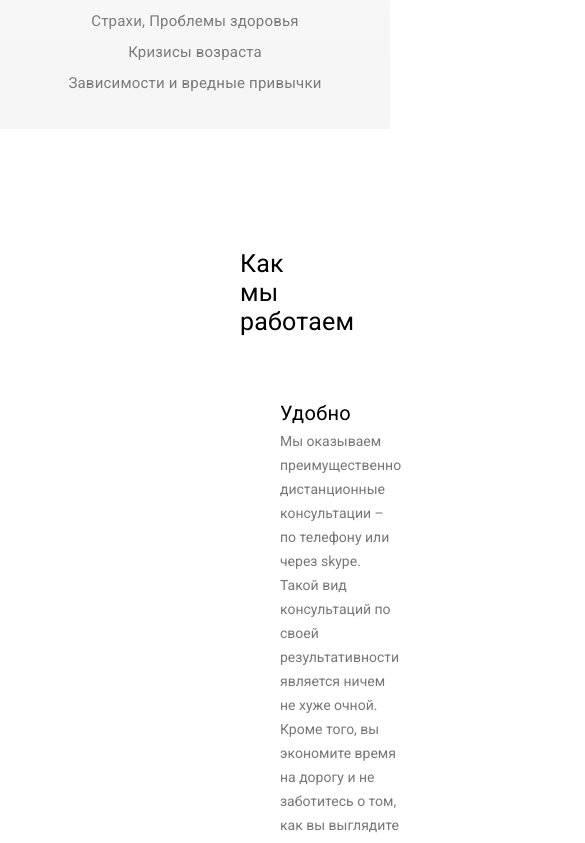
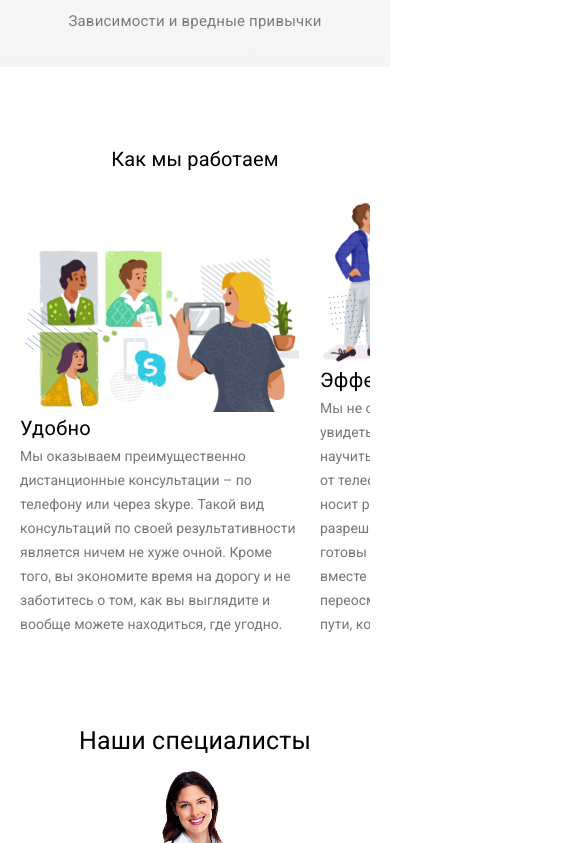
Before and after one commit to YongminK/i-understand-mockup-test, a React app: page / in a window 390 px wide. Shown: the part 1157-2000 px from the top of the page, 585 px wide, since content can reach past the window. Built offline with nearby package versions, Linux system fonts and the light colour scheme.

Commit message:
responsive

```diff
--- a/src/components/common/Questions.js
+++ b/src/components/common/Questions.js
@@ -25,7 +25,7 @@ class Questions extends React.Component {
                 </div>
                 <div className="questions__block">
                     <div className="block__item">
-                        <div className="block__question">
+                        <div className="block__question" >
                             Как начать отвечать на платные вопросы?
                         </div>
                         <div className="block__answer">
--- a/src/components/home/Carousel.js
+++ b/src/components/home/Carousel.js
@@ -18,7 +18,7 @@ export default class Carousel extends React.Component {
                     <div className="specialists__name">
                         <p>Елизавета Сергеевна</p>
                     </div>
-                    <div className="specialists__description">
+                    <siv className="specialists__description">
                         <p className="specialists__description__experience">
                             Опыт работы: 25 лет
                                         </p>
@@ -28,7 +28,7 @@ export default class Carousel extends React.Component {
                         <p className="specialists__description__text">
                             Работала в поликлинике №2. Врачом стать мечтала, эта профессия нравится потому, что она нужна людям. После работы много гуляю пешком и занимаюсь спортом – врач должен быть в форме.
                                         </p>
-                    </div>
+                    </siv>
                 </div>
                 <div className="carousel__item">
                     <div className="specialists__logo">
--- a/src/components/home/Work.js
+++ b/src/components/home/Work.js
@@ -1,8 +1,8 @@
 import React from 'react';
 
-class Work extends React.Component{
-    render(){
-        return(
+class Work extends React.Component {
+    render() {
+        return (
             <section className="work">
                 <div className="work__how">
                     <p className="how__text">
@@ -10,6 +10,7 @@ class Work extends React.Component{
                     </p>
                 </div>
                 <div className="work__block">
+                    <div className="work__block__item">
                         <div className="work__block__img work__block__img--1"></div>
                         <div className="work__block__text">
                             <h3 className="work__block__head">Удобно</h3>
@@ -20,7 +21,7 @@ class Work extends React.Component{
                             </div>
                         </div>
                     </div>
-                <div className="work__block">
+                    <div className="work__block__item">
                         <div className="work__block__img work__block__img--2"></div>
                         <div className="work__block__text">
                             <h3 className="work__block__head">Эффективно</h3>
@@ -31,7 +32,7 @@ class Work extends React.Component{
                             </div>
                         </div>
                     </div>
-                <div className="work__block">
+                    <div className="work__block__item">
                         <div className="work__block__img work__block__img--3"></div>
                         <div className="work__block__text">
                             <h3 className="work__block__head">Конфиденциально</h3>
@@ -42,7 +43,7 @@ class Work extends React.Component{
                             </div>
                         </div>
                     </div>
-                <div className="work__block">
+                    <div className="work__block__item">
                         <div className="work__block__img work__block__img--4"></div>
                         <div className="work__block__text">
                             <h3 className="work__block__head">С пониманием</h3>
@@ -53,6 +54,8 @@ class Work extends React.Component{
                             </div>
                         </div>
                     </div>
+                </div>
+
             </section>
         )
     }
--- a/src/index.html
+++ b/src/index.html
@@ -7,6 +7,8 @@
         <meta name="description" content="">
         <meta name="viewport" content="width=device-width, initial-scale=1">
         <link href="https://fonts.googleapis.com/css?family=Montserrat|Open+Sans|Roboto&display=swap&subset=cyrillic" rel="stylesheet">
+        <link rel="stylesheet" href="https://www.w3schools.com/w3css/4/w3.css">
+
     </head>
     <body>
         <section id="root"></section>
--- a/src/style/questions.css
+++ b/src/style/questions.css
@@ -56,6 +56,7 @@
     font-size: 15px;
     letter-spacing: 0.33px;
     line-height: 20px;
+    display: none;
 }
 
 .block__answer p {
@@ -76,9 +77,80 @@
     padding: 0 355px;
 }
 
-.questions__contacts a{
+.questions__contacts a {
     font-weight: bold;
     color: #1D1C1C;
     text-decoration: none;
 
 }
+
+@media screen and (max-width: 1024px) {
+    .questions__head {
+        font-size: 18px;
+        letter-spacing: 0.14px;
+        line-height: 21px;
+
+    }
+
+    .questions__desc {
+
+        margin-bottom: 26px;
+        font-size: 14px;
+        letter-spacing: 0.25px;
+        line-height: 22px;
+    }
+
+
+
+    .questions .nav__link {
+        margin-bottom: 5px;
+        display: inline-block;
+    }
+    .questions__block {
+        padding: 0;
+    }
+
+    .block__item {
+        margin-bottom: 0;
+    }
+
+    .block__question {
+        background-color: #F4F4F4;
+        padding: 20px 35px;
+    }
+
+    .block__answer {
+        border: 1px solid #F4F4F4;
+        padding: 25px 35px;
+        color: #000000;
+        font-family: "Open Sans", sans-serif;
+        font-size: 15px;
+        letter-spacing: 0.33px;
+        line-height: 20px;
+    }
+
+    .block__answer p {
+        margin-bottom: 10px;
+    }
+
+    .block__answer:last-child {
+        margin-bottom: 0;
+    }
+
+    .questions__contacts {
+        color: #1D1C1C;
+        font-family: 'Roboto';
+        font-size: 16px;
+        letter-spacing: 0.29px;
+        line-height: 30px;
+        text-align: center;
+        padding: 0 355px;
+    }
+
+    .questions__contacts a {
+        font-weight: bold;
+        color: #1D1C1C;
+        text-decoration: none;
+
+    }
+}
--- a/src/style/style.css
+++ b/src/style/style.css
@@ -258,13 +258,13 @@ body {
     margin-bottom: 61px;
 }
 
-.work__block {
+.work__block__item {
     display: flex;
     justify-content: space-between;
     margin-bottom: 60px;
 }
 
-.work__block:nth-child(odd) {
+.work__block__item:nth-child(odd) {
     flex-flow: row-reverse;
 }
 
@@ -300,11 +300,11 @@ body {
     display: inline-block;
 }
 
-.work__block:nth-child(even)>.work__block__img {
+.work__block__item:nth-child(even)>.work__block__img {
     margin-right: 40px;
 }
 
-.work__block:nth-child(odd)>.work__block__img {
+.work__block__item:nth-child(odd)>.work__block__img {
     margin-left: 40px;
 }
 
@@ -325,7 +325,7 @@ body {
 }
 
 .specialists {
-    padding: 60px 425px;
+    padding: 60px 15%;
     height: auto;
 }
 
@@ -632,10 +632,12 @@ body {
         white-space: nowrap;
         margin-left: 50px;
     }
+
     .situation__choose .nav__item--active {
         border-bottom: none;
         color: #1D1C1C;
     }
+
     .situation__choose .nav__item {
         margin-right: 30px;
     }
@@ -675,7 +677,158 @@ body {
 
     .description__tags__item {
         display: block;
-        padding-right:0;
+        padding-right: 0;
     }
 
+    /**********
+***WORK***
+***********/
+    .work {
+        padding: 20px;
+    }
+
+    .work .work__how {
+        font-size: 20px;
+        letter-spacing: 0.16px;
+        line-height: 24px;
+        margin-bottom: 25px;
+    }
+
+    .work__block {
+        white-space: pre;
+        overflow-x: auto;
+    }
+
+    .work__block__item {
+        display: inline-block;
+        justify-content: center;
+        margin-bottom: 60px;
+        white-space: pre-wrap;
+        width: 280px;
+        margin-right: 20px;
+
+    }
+
+    .work__block__item:nth-child(odd) {
+        flex-flow: column;
+    }
+
+    .work__block__text {
+        display: block;
+        width: 280px;
+    }
+
+    .work__block__head {
+        display: block;
+    }
+
+    .work__block__desc {
+        display: block;
+    }
+
+    .work__block__img {
+        width: 280px;
+        height: 168px;
+        display: block;
+        background-size: contain;
+    }
+
+    .work__block__item:nth-child(even)>.work__block__img {
+        margin-right: 0;
+    }
+
+    .work__block__item:nth-child(odd)>.work__block__img {
+        margin-left: 0;
+    }
+
+    .specialists {
+        padding: 10px;
+    }
+
+    /*****************
+******BLOG********
+*****************/
+    .blog {
+        padding: 40px 18px;
+    }
+
+    .blog__all {
+        display: none;
+    }
+
+    .blog__top {
+        display: block;
+    }
+
+    .blog__head {
+        margin-bottom: 40px;
+        font-size: 20px;
+        letter-spacing: 0.16px;
+        line-height: 24px;
+        text-align: center;
+    }
+
+    .blog__block {
+        display: flex;
+        flex-direction: column;
+        justify-content: center;
+    }
+
+    .blog__block__article {
+        display: flex;
+        flex-direction: column;
+    }
+
+    .article__head {
+
+        font-weight: normal;
+
+        text-align: center;
+    }
+
+    .article__text {
+
+        line-height: 16px;
+        text-align: center;
+    }
+
+    .article__img {
+        width: 180px;
+        height: 128px;
+        margin: 0 auto;
+    }
+
+    /***************
+*****TRUST*****
+***************/
+
+    .trust {
+        height: auto;
+        padding: 60px 40px;
+        display: block;
+    }
+
+    .trust__head {
+        margin-bottom: 39px;
+        font-size: 20px;
+        letter-spacing: 0.16px;
+        line-height: 24px;
+    }
+
+    .companys__block__img {
+        height: 50px;
+        width: 181px;
+        display: block;
+        margin: 0 auto;
+        margin-bottom: 37px;
+    }
+
+    .companys__block__arrow {
+        display: none;
+
+    }
+
+
+
+
 }
```
Also changed, not shown: 1 other file (tests, documents, lock files or other folders). Lines whose indentation alone changed are shown as unchanged.
